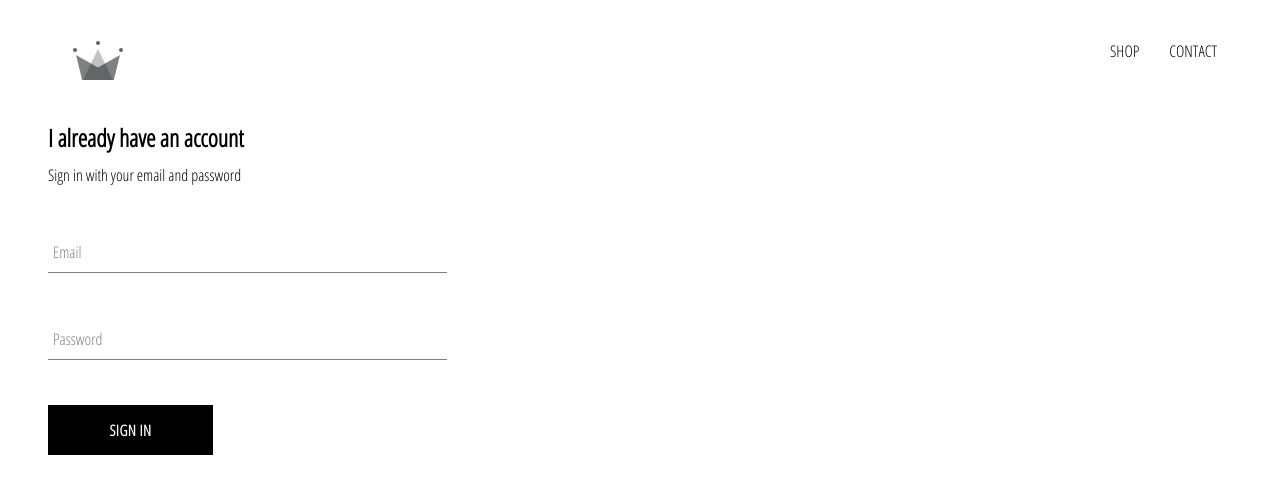
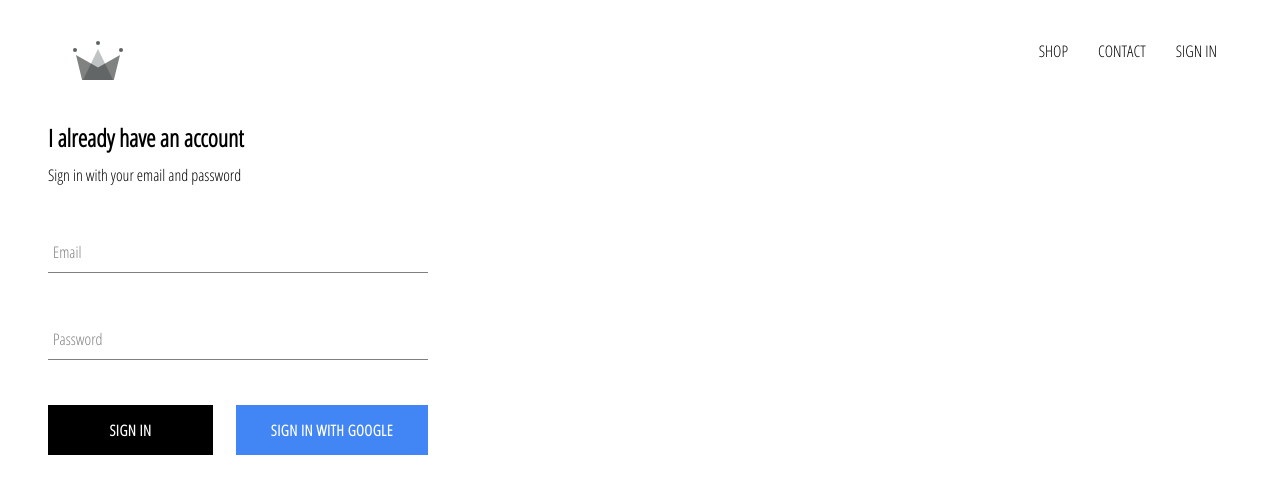
Before and after one commit to akhegade/clothing-ecom-app, a React (Create React App) app: page /signin in a window 1280 px wide. Shown: the top 494 px of the page. Built offline with nearby package versions, Linux system fonts and the light colour scheme; no server answers.

Commit message:
integrated firebase into application,created sign in component and sign in with google account

```diff
--- a/package.json
+++ b/package.json
@@ -6,6 +6,7 @@
     "@testing-library/jest-dom": "^4.2.4",
     "@testing-library/react": "^9.5.0",
     "@testing-library/user-event": "^7.2.1",
+    "firebase": "^7.16.0",
     "node-sass": "^4.14.1",
     "react": "^16.13.1",
     "react-dom": "^16.13.1",
@@ -13,7 +14,7 @@
     "react-scripts": "3.4.1"
   },
   "scripts": {
-    "start": "react-scripts start",
+    "start": "react-scripts  start",
     "build": "react-scripts build",
     "test": "react-scripts test",
     "eject": "react-scripts eject"
--- a/public/index.html
+++ b/public/index.html
@@ -28,7 +28,7 @@
       work correctly both with client-side routing and a non-root public URL.
       Learn how to configure a non-root public URL by running `npm run build`.
     -->
-    <title>React App</title>
+    <title>Your Fash</title>
   </head>
   <body>
     <noscript>You need to enable JavaScript to run this app.</noscript>
--- a/src/App.css
+++ b/src/App.css
@@ -1,3 +1,4 @@
+
 body {
   font-family: "Open Sans Condensed";
   padding: 1.25% 3.75%;
@@ -6,3 +7,7 @@
   text-decoration: none;
   color: black;
 }
+
+*{
+  box-sizing: border-box;
+}
--- a/src/App.js
+++ b/src/App.js
@@ -5,10 +5,35 @@
 import ShopPage from "./pages/shop/shop.component";
 import Header from "./components/header/header.component";
 import SignInAndSignUp from "./pages/sign-in-and-sing-up/sign-in-and-sing-up.component";
-function App() {
+
+import {auth} from "./firebase/firebase.utils";
+
+class App extends React.Component {
+  constructor() {
+    super();
+    this.state = {
+      currentUser: null
+    };
+  }
+
+  unsubcribeFromAuth = null;
+
+  componentDidMount() {
+    this.unsubcribeFromAuth = auth.onAuthStateChanged(user => {
+      this.setState({currentUser: user});
+
+    });
+  }
+
+  componentWillUnmount() {
+    this.unsubcribeFromAuth();
+
+  }
+
+  render() {
     return (
       <div>
-      <Header />
+        <Header currentUser={this.state.currentUser} />
         <Switch>
           <Route exact path="/" component={HomePage} />
           <Route path="/shop" component={ShopPage} />
@@ -17,5 +42,6 @@
       </div>
     );
   }
+}
 
 export default App;
--- a/src/components/custom-button/custom-button.component.jsx
+++ b/src/components/custom-button/custom-button.component.jsx
@@ -2,8 +2,11 @@
 
 import "./custom-button.style.scss";
 
-const CustomButton = ({children, ...otherProps}) => (
-  <button className="custom-button" {...otherProps}>
+const CustomButton = ({children, isGoogleSignIn, ...otherProps}) => (
+  <button
+    className={`${isGoogleSignIn ? "google-sign-in" : ""} custom-button`}
+    {...otherProps}
+  >
     {children}
   </button>
 );
--- a/src/components/custom-button/custom-button.style.scss
+++ b/src/components/custom-button/custom-button.style.scss
@@ -19,4 +19,11 @@
     color: black;
     border: 1px solid black;
   }
+  &.google-sign-in {
+    background-color: #4285f4;
+    color:white &:hover {
+      background-color: #357ae8;
+      border: none;
+    }
+  }
 }
--- a/src/components/header/header.component.jsx
+++ b/src/components/header/header.component.jsx
@@ -1,11 +1,12 @@
 import React from "react";
 import {Link} from "react-router-dom";
+import {auth} from "../../firebase/firebase.utils";
 
 import {ReactComponent as Logo} from "../../assets/crown.svg";
 
 import "./header.style.scss";
 
-const Header = () => {
+const Header = ({currentUser}) => {
   return (
     <div className="header">
       <Link className="logo-container" to="/">
@@ -18,6 +19,16 @@
         <Link className="option" to="/contact">
           CONTACT
         </Link>
+        {currentUser ? (
+          <div className="option" onClick={() => auth.signOut()}>
+            SIGN OUT
+          </div>
+        ) : (
+          <Link className="option" to="/signin">
+            {" "}
+            SIGN IN
+          </Link>
+        )}
       </div>
     </div>
   );
--- a/src/components/header/header.style.scss
+++ b/src/components/header/header.style.scss
@@ -20,6 +20,7 @@
 
     .option {
       padding: 10px 15px;
+      cursor: pointer;
     }
   }
 }
--- a/src/components/sign-in/sign-in.component.jsx
+++ b/src/components/sign-in/sign-in.component.jsx
@@ -3,6 +3,9 @@
 
 import FormInput from "../form-input/form-input.component";
 import CustomButton from "../custom-button/custom-button.component";
+
+import {signInWithGoogle} from "../../firebase/firebase.utils";
+
 class SignIn extends React.Component {
   constructor(props) {
     super();
@@ -45,8 +48,12 @@
             required
             label="Password"
           />
-          <CustomButton type="submit">Sign In </CustomButton>
-          {/* <input type="submit" value="Submit Form" /> */}
+          <div className="buttons">
+            <CustomButton type="submit">Sign In </CustomButton>
+            <CustomButton onClick={signInWithGoogle} isGoogleSignIn>
+              Sign In With Google
+            </CustomButton>
+          </div>
         </form>
       </div>
     );
--- a/src/components/sign-in/sign-in.style.scss
+++ b/src/components/sign-in/sign-in.style.scss
@@ -1,8 +1,13 @@
 .sign-in {
-  width: 30vw;
+  width: 380px;
   display: flex;
   flex-direction: column;
   .title {
     margin: 10px 0;
   }
+
+  .buttons{
+    display: flex;
+    justify-content: space-between;
+  }
 }
--- /dev/null
+++ b/src/firebase/firebase.utils.js
@@ -0,0 +1,26 @@
+import firebase from "firebase/app";
+import "firebase/firestore";
+import "firebase/auth";
+
+var firebaseConfig = {
+
+  apiKey: "AIzaSyBFt_tORrQaTDC_GSrcxRmPzphSKumjrok",
+  authDomain: "your-fash.firebaseapp.com",
+  databaseURL: "https://your-fash.firebaseio.com",
+  projectId: "your-fash",
+  storageBucket: "your-fash.appspot.com",
+  messagingSenderId: "120790033523",
+  appId: "1:120790033523:web:3fe2ac663aa7cd3e36b606",
+  measurementId: "G-BHPB2Y6DL9"
+};
+
+firebase.initializeApp(firebaseConfig);
+
+export const auth = firebase.auth();
+export const firestore = firebase.firestore();
+
+const provider = new firebase.auth.GoogleAuthProvider();
+provider.setCustomParameters({prompt: "select_account"});
+export const signInWithGoogle = () => auth.signInWithPopup(provider);
+
+export default firebase;
```
Also changed, not shown: 1 other file (tests, documents, lock files or other folders). Lines whose indentation alone changed are shown as unchanged.
